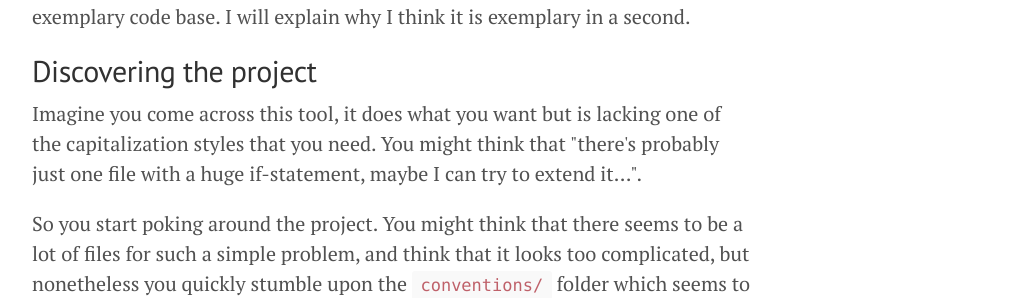
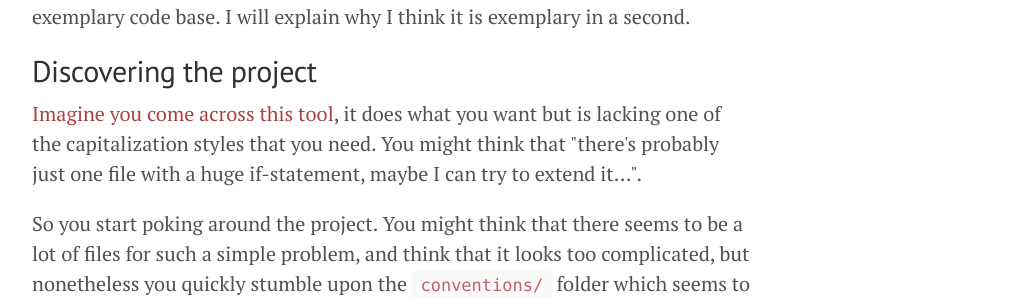
Before and after one commit to jsborjesson/jsborjesson.github.io, a Jekyll site: the page built from _posts/2016-11-03-exemplary-design.md, in a window 1280 px wide and 900 px high, scrolled down 580 px. Shown: the part 160-458 px from the top of the window, without its empty margins (248-1276 px from the left). Built offline with Jekyll 4.4.1, drawn with Linux system fonts in a browser that asks for light colours; part of the change alters nothing that is shown.

Commit message:
Add another link to the project

```diff
--- a/_posts/2016-11-03-exemplary-design.md
+++ b/_posts/2016-11-03-exemplary-design.md
@@ -28,7 +28,7 @@ exemplary code base. I will explain why I think it is exemplary in a second.
 
 ## Discovering the project
 
-Imagine you come across this tool, it does what you want but is lacking one of
+[Imagine you come across this tool](https://github.com/alcesleo/in_that_case), it does what you want but is lacking one of
 the capitalization styles that you need. You might think that "there's probably
 just one file with a huge if-statement, maybe I can try to extend it...".
 
```
